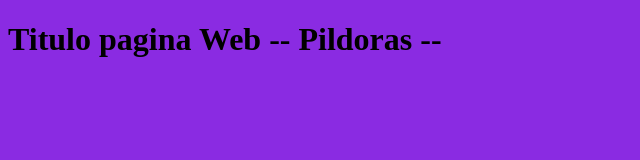
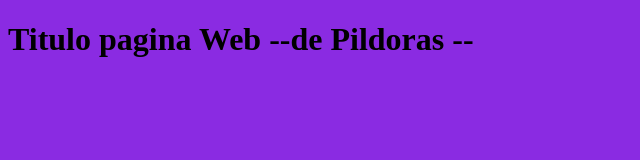
Before and after one commit to CharlyLLorente/CURSO-HTML5, a plain HTML site: page index.html in a window 1280 px wide. Shown: the whole page, without its empty margins (0-640 px from the left). Drawn offline with Linux system fonts and the light colour scheme.

Commit message:
Nuevo commit

```diff
--- a/index.html
+++ b/index.html
@@ -15,7 +15,7 @@
 
     <body>
 
-    <h1>Titulo pagina Web -- Pildoras --</h1>
+    <h1>Titulo pagina Web --de Pildoras --</h1>
 
     </body>
 
```
